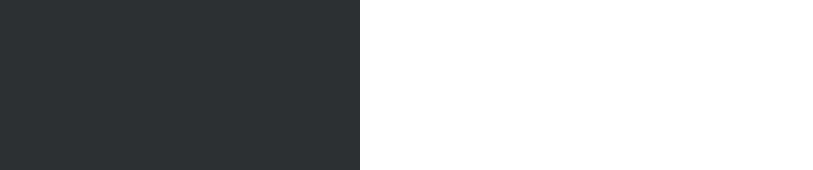
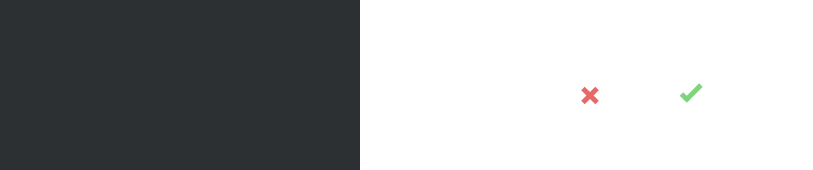
Before and after one commit to OneEightOneTwo/PythonAndVue, a Vue app in the folder tantan/: page /#/home/xhome in a window 1280 px wide. Shown: the part 520-690 px from the top of the page, without its empty margins (0-813 px from the left). Built offline with nearby package versions, Linux system fonts and the light colour scheme.

Commit message:
4-22 9:00

```diff
--- a/tantan/package.json
+++ b/tantan/package.json
@@ -11,6 +11,7 @@
     "babel-loader": "^8.0.5",
     "core-js": "^2.6.5",
     "element-ui": "^2.7.2",
+    "jquery": "^3.4.0",
     "node-sass": "^4.11.0",
     "postcss-loader": "^3.0.0",
     "sass-loader": "^7.1.0",
--- a/tantan/src/components/yanfeng/home/xhome.vue
+++ b/tantan/src/components/yanfeng/home/xhome.vue
@@ -1,5 +1,5 @@
 <template>
-  <div class="xhome" :style="state.isActionsheet ? state.aright: state.bright">
+  <div class="xhome" :style="state.isActionsheet ? state.aright : state.bright">
     <header>
       <!-- 左图标 -->
       <div class="leftIcon" @click="leftcheck"></div>
@@ -11,14 +11,31 @@
       <!-- 右图标 -->
       <div class="rightIcon" @click="chenk"></div>
     </header>
-    <div>5456465465456</div>
-    <div>5456465465456</div>
-    <div>5456465465456</div>
+    <div class="stack-wrapper">
+      <stack ref="stack" :pages="someList" :stackinit="stackinit"></stack>
+    </div>
+    <div class="controls">
+      <button @click="prev" class="button">
+        <i class="prev"></i><span class="text-hidden">prev</span>
+      </button>
+      <button @click="next" class="button">
+        <i class="next"></i><span class="text-hidden">next</span>
+      </button>
+    </div>
   </div>
 </template>
 <script>
 import state from "../../../observable.js";
+import stack from "../../stack.vue";
 export default {
+  data() {
+    return {
+      someList: [],
+      stackinit: {
+        visible: 3
+      }
+    };
+  },
   computed: {
     state() {
       return state;
@@ -46,7 +63,49 @@ export default {
         this.state.isasid = true;
         this.state.aright.marginLeft = "7.5rem";
       }
+    },
+    prev() {
+      this.$refs.stack.$emit("prev");
+    },
+    next() {
+      this.$refs.stack.$emit("next");
     }
+  },
+  mounted() {
+    let that = this;
+    that.someList = [
+      // {
+      //   html: '<img src="../assets/1.png" alt="01">'
+      // },
+      // {
+      //   html: '<img src="../assets/2.png" alt="02">'
+      // },
+      // {
+      //   html: '<img src="../assets/3.png" alt="03">'
+      // },
+      // {
+      //   html: '<img src="../assets/4.png" alt="04">'
+      // },
+      // {
+      //   html: '<img src="../assets/5.png" alt="05">'
+      // },
+      // {
+      //   html: '<img src="../assets/6.png" alt="06">'
+      // },
+      // {
+      //   html: '<img src="../assets/7.png" alt="07">'
+      // }
+      { url: "../assets/2.png" },
+      { url: "../assets/2.png" },
+      { url: "../assets/3.png" },
+      { url: "../assets/4.png" },
+      { url: "../assets/5.png" },
+      { url: "../assets/6.png" },
+      { url: "../assets/7.png" }
+    ];
+  },
+  components: {
+    stack
   }
 };
 </script>
@@ -80,8 +139,89 @@ header {
   background-size: 0.64rem;
   flex: 1;
 }
-.xhome{
+.xhome {
   background: rgb(255, 255, 255);
-  height:15.146667rem
+  height: 15.146667rem;
+}
+
+.stack-wrapper {
+  margin: 0 auto;
+  position: relative;
+  width: 320px;
+  height: 320px;
+  padding: 0;
+  list-style: none;
+  pointer-events: none;
+}
+.controls {
+  position: relative;
+  width: 200px;
+  text-align: center;
+  display: flex; /*Flex布局*/
+  display: -webkit-flex; /* Safari */
+  justify-content: space-around;
+  margin: 0 auto;
+  margin-top: 170px;
+}
+.controls .button {
+  border: none;
+  background: none;
+  position: relative;
+  display: inline-block;
+  cursor: pointer;
+  font-size: 16px;
+  width: 50px;
+  height: 50px;
+  z-index: 100;
+  -webkit-tap-highlight-color: rgba(0, 0, 0, 0);
+  border-radius: 50%;
+  background: #fff;
+}
+.button .next {
+  display: inline-block;
+  width: 10px;
+  height: 5px;
+  background: rgb(129, 212, 125);
+  line-height: 0;
+  font-size: 0;
+  vertical-align: middle;
+  -webkit-transform: rotate(45deg);
+  left: -5px;
+  top: 2px;
+  position: relative;
+}
+.button .next:after {
+  content: "/";
+  display: block;
+  width: 20px;
+  height: 5px;
+  background: rgb(129, 212, 125);
+  -webkit-transform: rotate(-90deg) translateY(-50%) translateX(50%);
+}
+.button .prev {
+  display: inline-block;
+  width: 20px;
+  height: 5px;
+  background: rgb(230, 104, 104);
+  line-height: 0;
+  font-size: 0;
+  vertical-align: middle;
+  -webkit-transform: rotate(45deg);
+}
+.button .prev:after {
+  content: "/";
+  display: block;
+  width: 20px;
+  height: 5px;
+  background: rgb(230, 104, 104);
+  -webkit-transform: rotate(-90deg);
+}
+.controls .text-hidden {
+  position: absolute;
+  overflow: hidden;
+  width: 0;
+  height: 0;
+  color: transparent;
+  display: block;
 }
 </style>
--- a/tantan/src/main.js
+++ b/tantan/src/main.js
@@ -6,13 +6,15 @@ import router from './router.js'
 // import swip from 'vue-swiper'
 import 'vue-swiper'
 import './rem.js'
-
+import "jquery";
 import store from './store.js'
 //引入element模块
 import 'weui'
 import ElementUI from 'element-ui';
 import 'element-ui/lib/theme-chalk/index.css';
+import stack from './components/yanfeng/home/xhome.vue'
 
+Vue.use(stack);
 Vue.use(ElementUI);
 
 Vue.config.productionTip = false
--- a/tantan/src/router.js
+++ b/tantan/src/router.js
@@ -24,7 +24,8 @@ import industry from './components/lei/page/industry.vue'
 
 // 定义路由
 
-const routes = [{ path: '/', redirect: '/home/xhome' },
+const routes = [
+    { path: '/', redirect: '/home/xhome' },
     { path: '/edit', component: edit, name: 'edit' },
     { path: '/industry', component: industry, name: 'industry', },
     {
```
Lines whose indentation alone changed are shown as unchanged.
